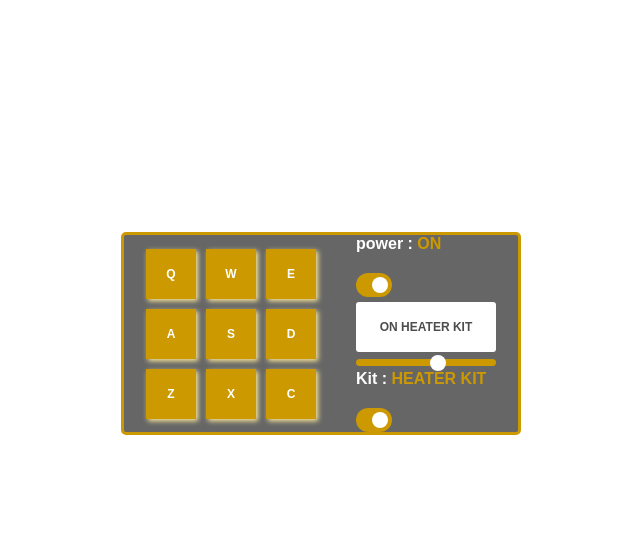
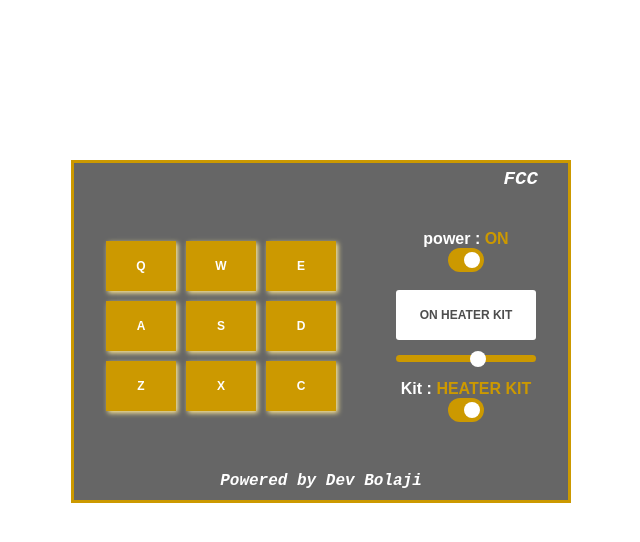
Before and after one commit to bolajiakanji/drum-machine, a React (Vite) app: page / in a window 1280 px wide. Shown: the top 542 px of the page, without its empty margins (319-959 px from the left). Built offline with nearby package versions, Linux system fonts and the light colour scheme.

Commit message:
add fcc and crator

```diff
--- a/src/App.css
+++ b/src/App.css
@@ -16,24 +16,46 @@
 body {
   font-family: sans-serif;
 }
+#container {
+  background-color: #666666;
+  margin: 20vh auto;
+  border: 3px solid #cc9900;
+  width: 500px;
+  padding-top: 5px;
+
+
+
+}
+
+#fcc {
+  display: flex;
+  justify-content: flex-end;
+  flat: right;
+  color: white;
+  font-style: italic;
+  font-weight: bold;
+  font-size: larger;
+  padding-right: 30px;
+  margin-bottom: 40px;
+  font-family: 'Courier New', Courier, monospace;
+}
 
 #drum-machine {
   display: flex;
   align-items: center;
   justify-content: center;
 
-  gap: 40px;
-  background-color: #666666;
+  gap: 60px;
+
   margin-left: 2px;
   margin-right: 2px;
 
-  margin: 29vh auto;
+
   paddin: 10px;
 
   max-width: 100%;
-  width: 400px;
-  border: 3px solid #cc9900;
-  border-radius: 5px;
+
+    border-radius: 5px;
 
 }
 
@@ -47,7 +69,7 @@ body {
 }
 
 .drum-pad {
-  width: 50px;
+  width: 70px;
   height: 50px;
   border: ;
   background-color: #cc9900;
@@ -66,7 +88,8 @@ body {
   height: 50px;
   width: 140px;
   background-color: white;
-  margin-top: 5px;
+  margin-top: 18px;
+  margin-bottom: 8px;
   font-size: 12px;
   display: flex;
   align-items: center;
@@ -78,17 +101,32 @@ body {
 
   font-weight: bold;
 }
+
+.switchContainer {
+  displa: flex;
+  justify-content: center;
+  flex-direction: column;
+  margin: 0 auto;
+  text-align: center;
+}
+.se {
+  text-algn: center;
+  disply: flex;
+  justify-content: center;
+}
 .switch {
   width: 36px;
   height: 24px;
   border-radius: 15px;
-  margin-top: 20px;
+  margn-top: 20px;
   bordr: 1px solid #d9d9d9;
   padding: 4px;
   background-color: #cc9900;
   cursor: pointer;
   transition: .4s;
   -webkit-transition: .4s;
+  margin: 0 auto;
+  -ms-layout-grid-char: 0cqmax;
 }
 .switchButton {
   height: 16px;
@@ -111,6 +149,7 @@ border-radius: 50px;
 transition: .2s;
 
   background-color: #cc9900;
+  margin-bottom: 18px;
 
 }
 
@@ -129,10 +168,27 @@ border-radius: 50%;
   background-color: white;
   }
 
+  #creator {
+    text-align: center;
+    color: white;
+    font-style: italic;
+    font-family: 'Courier New', Courier, monospace;
+    margin-top: 50px;
+    margin-bottom: 10px;
+    font-weight: bold;
+    font-sie: 15px;
+
+  }
+
   @media only screen and (max-width: 540px) {
     #drum-machine {
       flex-direction: column;
-      gap: 30px;
-      width: 260px;
+      gap: 60px;
+      widt: 260px;
 
-    }}
+    }
+    #container {
+      width: 100%;
+    }
+
+  }
--- a/src/App.jsx
+++ b/src/App.jsx
@@ -196,7 +196,11 @@ function App() {
   };
 
   return (
+    <div id="container">
+      <p id="fcc">FCC</p>
+
     <div id="drum-machine">
+
       <div>
         <DrumPadKeys soundCategoryArray={soundCategory} playSound={playSound} />
       </div>
@@ -210,6 +214,9 @@ function App() {
           sound_category={soundCategory}
         />
       </div>
+
+    </div>
+    <p id="creator">Powered by Dev Bolaji</p>
     </div>
   );
 }
@@ -244,7 +251,7 @@ function DrumPadKeys({ soundCategoryArray, playSound }) {
 
 function Power({ onOn, powerSwitch }) {
   return (
-    <>
+    <div className="switchContainer">
       <div style={{ color: "white", fontWeight: "bolder" }}>
         power :{" "}
         <span
@@ -259,13 +266,13 @@ function Power({ onOn, powerSwitch }) {
       <div className="switch" onClick={onOn}>
         <div className="switchButton"></div>
       </div>
-    </>
+    </div>
   );
 }
 function SoundBotton({ onKitClick, sound_category }) {
   return (
-    <>
-      <div style={{ color: "white", fontWeight: "bolder" }}>
+    <div className="switchContainer">
+      <div style={{ color: "white", fontWeight: "bolder" }} className="se">
         Kit :{" "}
         <span
           style={{
@@ -279,7 +286,7 @@ function SoundBotton({ onKitClick, sound_category }) {
       <div className="switch" onClick={onKitClick}>
         <div className="switchButton"></div>
       </div>
-    </>
+    </div>
   );
 }
 
```
